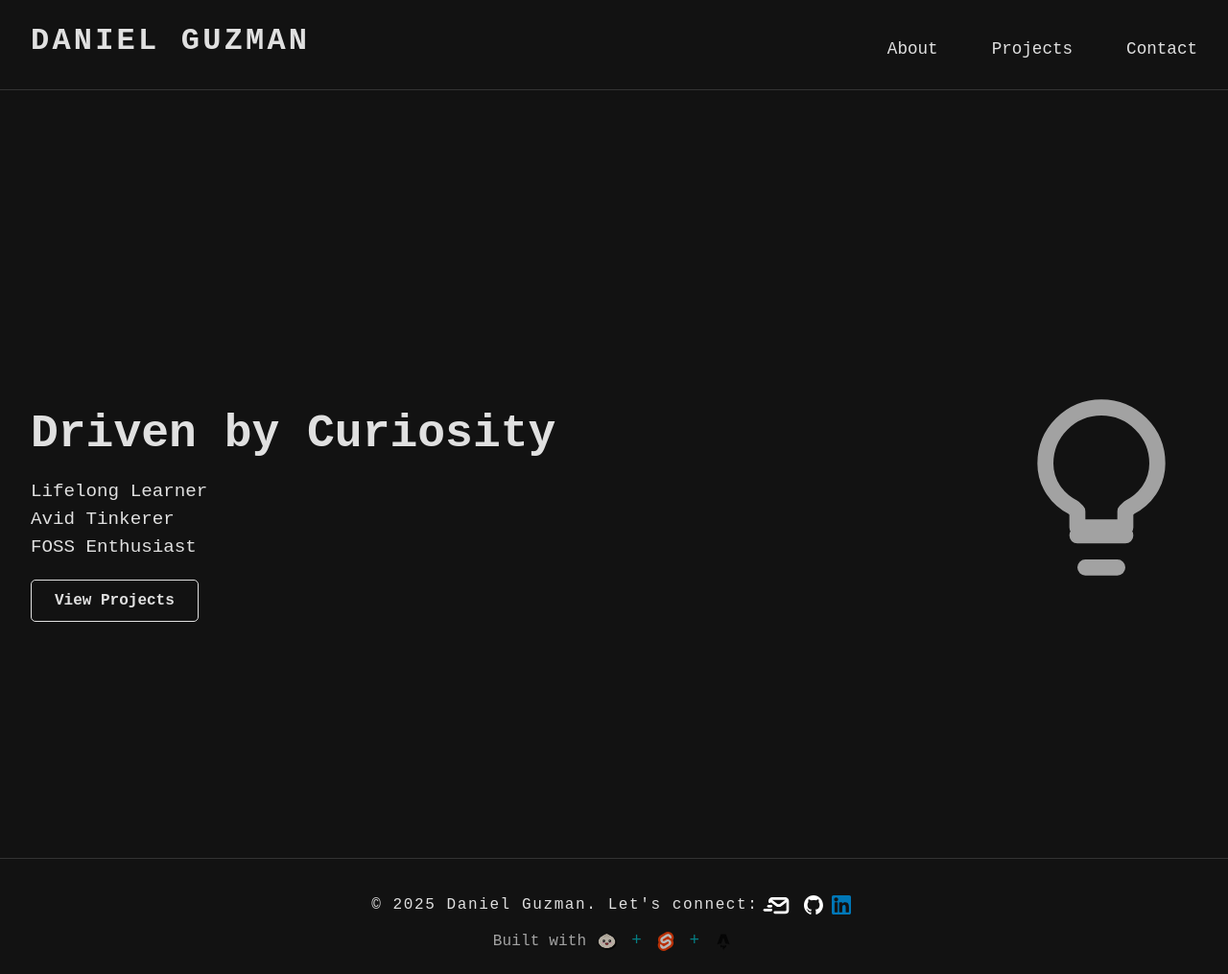
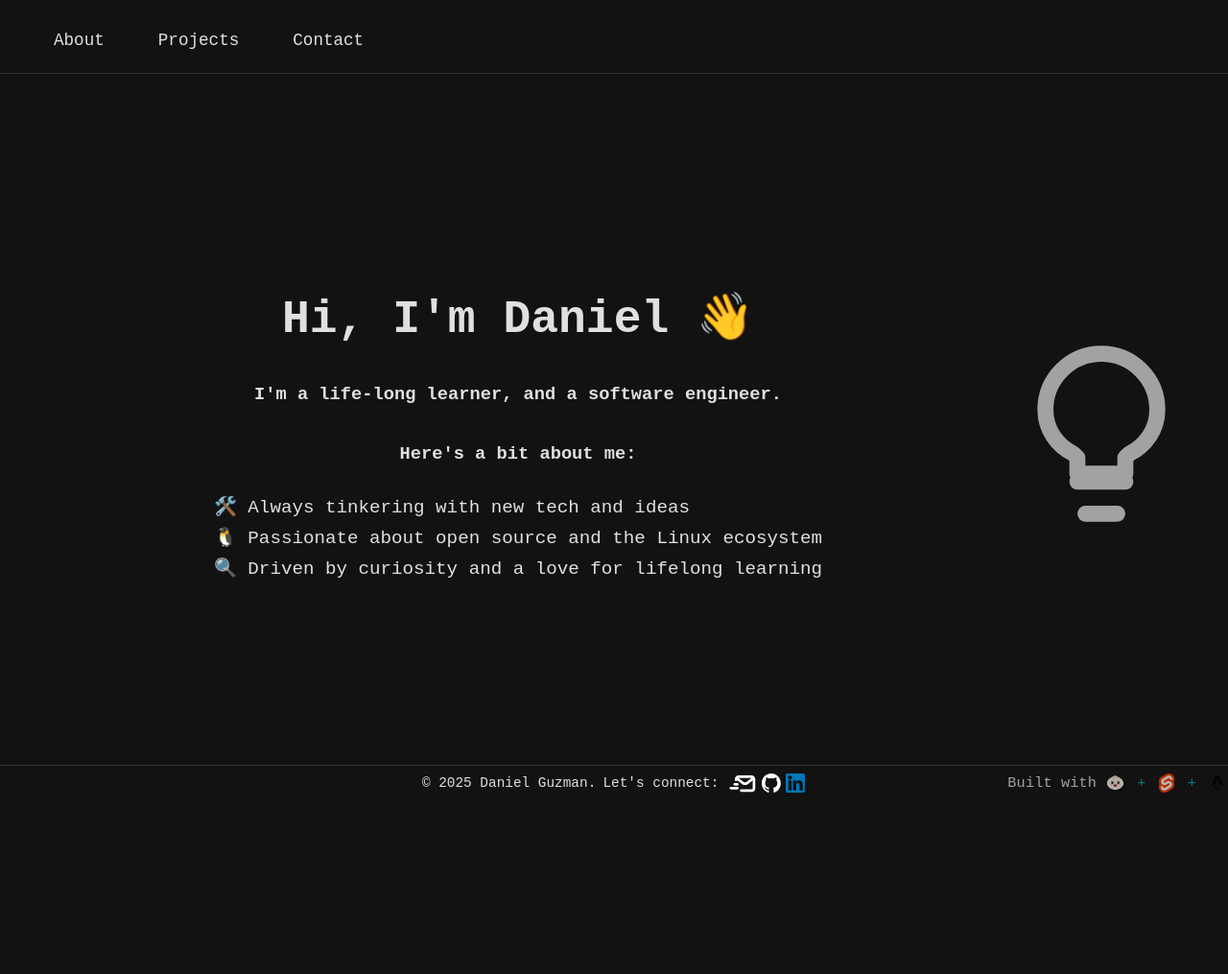
Before and after one commit to aureleon/nexus, an Astro site: page / in a window 1280 px wide. Shown: the whole page at 96% size. After the commit the page ends 832 px from the top, so only its background shows below. Built offline with nearby package versions, Linux system fonts and the light colour scheme; Astro itself is replaced by a stand-in of ours.

Commit message:
feat: Modified src/ structure, working on light/dark theme (with lightbulb)
- Also did some visual restructuring of hero and footer components

```diff
--- a/src/pages/components/Footer.svelte
+++ b/src/components/Footer.svelte
@@ -3,13 +3,15 @@
 </script>
 
 <footer class="footer">
-  <div class="footer-content">
-    <p>
-      <span class="footer-owner">&copy; {currentYear} Daniel Guzman. Let's connect:
-        <a href="mailto:dhguzman@proton.me" class="footer-link" aria-label="Email">
-          <img src="/socials/email-dark.svg" alt="Email" width="32" height="32" style="vertical-align: middle;" />
-        </a>
+  <div class="footer-content-row">
+    <div class="footer-main-text">
+      <div class="footer-copyright">&copy; {currentYear} Daniel Guzman.</div>
+      <div class="footer-connect">
+        Let's connect:
         <span class="footer-socials">
+          <a href="mailto:dhguzman@proton.me" class="footer-link" aria-label="Email">
+            <img src="/socials/email-dark.svg" alt="Email" width="32" height="32" style="vertical-align: middle;" />
+          </a>
           <a href="https://github.com/aureleon" class="footer-link" target="_blank" rel="noopener" aria-label="GitHub">
             <img src="/socials/github.svg" alt="GitHub" width="20" height="20" style="vertical-align: middle;" />
           </a>
@@ -17,8 +19,8 @@
             <img src="/socials/linkedin.svg" alt="LinkedIn" width="20" height="20" style="vertical-align: middle;" />
           </a>
         </span>
-      </span>
-    </p>
+      </div>
+    </div>
     <div class="built-with">
       <span>
         Built with
@@ -40,9 +42,9 @@
 
 <style>
 .footer {
-  padding: 2rem 0 1.5rem 0;
+  padding: 0.5rem 0 0.3rem 0; /* Reduced padding */
   text-align: center;
-  font-size: 1rem;
+  font-size: 0.9rem; /* Slightly smaller font */
   border-top: 1px solid #333;
   margin-top: auto;
   background: none;
@@ -51,42 +53,38 @@
   font-family: 'Fira Mono', monospace;
 }
 
-.footer-content {
-  max-width: 700px;
-  margin: 0 auto;
+.footer-content-row {
   display: flex;
-  flex-direction: column;
+  flex-direction: row;
   align-items: center;
-  gap: 0.5rem;
+  justify-content: space-between;
+  max-width: 100vw;
+  margin: 0;
+  width: 100vw;
+  gap: 0;
+  position: relative;
 }
 
-.footer-content p {
-  margin: 0;
-  font-size: 1.1rem;
-  letter-spacing: 0.01em;
+.footer-main-text {
+  position: absolute;
+  left: 50%;
+  top: 50%;
+  transform: translate(-50%, -50%);
   display: flex;
+  flex-direction: row;
+  justify-content: center;
   align-items: center;
-  flex-wrap: wrap;
+  text-align: center;
   gap: 0.5em;
-}
-
-.footer-owner {
-  font-size: 1rem;
-  letter-spacing: 0.1em;
-  margin-right: 0.2em;
-  padding: 0 0.1em;
-  font-weight: 400;
-  display: flex;
-  align-items: center;
 }
 
 .footer-link {
   color: inherit;
   text-decoration: none;
-  margin: 0 0.15em 0 0.15em;
+  margin: 0 0.08em 0 0.08em; /* Reduced margin */
   transition: color 0.2s;
   font-weight: 400;
-  font-size: 1rem;
+  font-size: 0.95rem; /* Slightly smaller font */
   letter-spacing: 0.1em;
 }
 
@@ -96,26 +94,80 @@
 }
 
 .built-with {
-  margin-top: 0.2rem;
-  font-size: 1rem;
+  flex: 0 0 auto;
+  display: flex;
+  align-items: center;
+  justify-content: flex-end;
+  text-align: right;
+  font-size: 0.95rem;
   opacity: 0.7;
   letter-spacing: 0.01em;
-  display: flex;
-  align-items: center;
-  gap: 0.3em;
+  gap: 0.15em;
+  white-space: nowrap;
+  margin-left: auto;
 }
 
 .footer-plus {
   color: #00ADB5;
   font-weight: 500;
-  font-size: 1.1em;
-  margin: 0 0.15em;
+  font-size: 1em; /* Slightly smaller font */
+  margin: 0 0.08em;
 }
 
 .footer-socials {
-  margin-left: 0.5em;
+  margin-left: 0.2em; /* Reduced margin */
   display: inline-flex;
-  gap: 0.3em;
+  gap: 0.15em; /* Reduced gap */
   align-items: center;
 }
+
+.footer-copyright {
+  white-space: nowrap;
+}
+
+.footer-connect {
+  display: flex;
+  align-items: center;
+  gap: 0.3em;
+  flex-wrap: wrap;
+}
+
+@media (max-width: 900px) {
+  .footer-content-row {
+    flex-direction: column;
+    align-items: center;
+    gap: 0.5rem;
+    width: 100vw;
+    max-width: 100vw;
+    position: static;
+  }
+  .built-with {
+    margin-left: 0;
+    justify-content: center;
+    width: 100%;
+    text-align: center;
+  }
+  .footer-main-text {
+    position: static;
+    left: auto;
+    top: auto;
+    transform: none;
+    width: 100%;
+    justify-content: center;
+  }
+}
+
+@media (max-width: 768px) {
+  .built-with {
+    width: 100%;
+    justify-content: center;
+  }
+}
+
+@media (max-width: 600px) {
+  .footer-main-text {
+    flex-direction: column;
+    gap: 0.2em;
+  }
+}
 </style>
--- a/src/pages/components/Header.svelte
+++ b/src/components/Header.svelte
@@ -3,7 +3,6 @@
 </script>
 
 <header>
-  <div class="logo">DANIEL GUZMAN</div>
   <nav>
     <a href="#about">About</a>
     <a href="#projects">Projects</a>
@@ -12,13 +11,6 @@
 </header>
 
 <style>
-.logo {
-  font-weight: bold;
-  font-size: 2rem;
-  letter-spacing: 0.1em;
-  margin-bottom: 0.5rem;
-  font-family: 'Fira Mono', monospace;
-}
 nav {
   display: flex;
   gap: 2rem;
--- /dev/null
+++ b/src/components/Hero.svelte
@@ -0,0 +1,85 @@
+<script>
+  import { theme, toggleTheme } from '../lib/ThemeStore.ts';
+  let currentTheme;
+  theme.subscribe(value => currentTheme = value);
+</script>
+
+<section class="hero">
+  <div class="hero-text">
+    <h1>Hi, I'm Daniel 👋</h1>
+    <h3>I'm a life-long learner, and a software engineer.</h3>
+    <h3>Here's a bit about me:</h3>
+    <ul class="creative-list">
+      <li>🛠️ Always tinkering with new tech and ideas</li>
+      <li>🐧 Passionate about open source and the Linux ecosystem</li>
+      <li>🔍 Driven by curiosity and a love for lifelong learning</li>
+    </ul>
+  </div>
+  <div class="hero-icon">
+    <button aria-label="Toggle theme" on:click={toggleTheme} style="background:none;border:none;cursor:pointer;padding:0;">
+      <img src={currentTheme === 'light' ? '/extra/lightbulb-on.svg' : '/extra/lightbulb-off.svg'} alt="Lightbulb Icon" />
+    </button>
+  </div>
+</section>
+
+<style>
+  .hero {
+    display: flex;
+    flex-direction: row;
+    justify-content: space-between;
+    align-items: center;
+    padding: 4rem 2rem;
+    min-height: 70vh; /* Reduced from 80vh */
+    font-family: 'Fira Mono', monospace;
+  }
+  .hero-text {
+    display: flex;
+    flex-direction: column;
+    align-items: center;
+    justify-content: center;
+    text-align: center;
+    flex: 1;
+  }
+  .hero-text h1 {
+    font-size: 3rem;
+    margin-bottom: 1rem;
+    font-family: 'Fira Mono', monospace;
+  }
+  /* Removed unused .hero-text p selector */
+  .hero-text h3 {
+    margin-top: 1.5rem;
+    margin-bottom: 1rem;
+  }
+  .hero-icon {
+    display: flex;
+    flex-direction: column;
+    align-items: center;
+    justify-content: center;
+  }
+  .hero-icon img {
+    width: 200px;
+    opacity: 0.7;
+  }
+  @media (max-width: 768px) {
+    .hero {
+      flex-direction: column;
+      text-align: center;
+    }
+    .hero-icon img {
+      margin-top: 2rem;
+    }
+  }
+  /* Add creative-list styling */
+  .creative-list {
+    list-style: none;
+    padding-left: 0;
+    margin-bottom: 2rem;
+  }
+  .creative-list li {
+    font-size: 1.2rem;
+    margin-bottom: 0.5rem;
+    display: flex;
+    align-items: center;
+    gap: 0.5rem;
+  }
+</style>
--- /dev/null
+++ b/src/lib/ThemeStore.ts
@@ -0,0 +1,23 @@
+import { writable } from 'svelte/store';
+
+// Define the type for the theme
+export type Theme = 'light' | 'dark';
+
+// Check localStorage if available
+const initialTheme: Theme = typeof localStorage !== 'undefined'
+  ? (localStorage.getItem('theme') as Theme) || 'dark'
+  : 'dark';
+
+export const theme = writable<Theme>(initialTheme);
+
+theme.subscribe((value: Theme) => {
+  if (typeof document !== 'undefined') {
+    document.documentElement.setAttribute('data-theme', value);
+    localStorage.setItem('theme', value);
+  }
+});
+
+export function toggleTheme(): void {
+  console.log('Toggling theme');
+  theme.update((current: Theme) => (current === 'light' ? 'dark' : 'light'));
+}
--- a/src/pages/components/Hero.svelte
+++ /dev/null
@@ -1,65 +0,0 @@
-<script>
-    // Simple component, props if needed later
-  </script>
-
-  <section class="hero">
-    <div class="hero-text">
-      <h1>Driven by Curiosity</h1>
-      <p>Lifelong Learner<br>Avid Tinkerer<br>FOSS Enthusiast</p>
-      <a href="#projects" class="btn">View Projects</a>
-    </div>
-    <div class="hero-icon">
-      <img src="/extra/lightbulb.svg" alt="Lightbulb Icon" />
-    </div>
-  </section>
-
-  <style>
-    .hero {
-      display: flex;
-      flex-direction: row;
-      justify-content: space-between;
-      align-items: center;
-      padding: 4rem 2rem;
-      min-height: 80vh;
-      font-family: 'Fira Mono', monospace;
-    }
-    .hero-text h1 {
-      font-size: 3rem;
-      margin-bottom: 1rem;
-      font-family: 'Fira Mono', monospace;
-    }
-    .hero-text p {
-      font-size: 1.2rem;
-      line-height: 1.8rem;
-      margin-bottom: 2rem;
-      font-family: 'Fira Mono', monospace;
-    }
-    .btn {
-      padding: 0.75rem 1.5rem;
-      border: 1px solid #E0E0E0;
-      text-decoration: none;
-      color: #E0E0E0;
-      font-weight: bold;
-      border-radius: 5px;
-      transition: background-color 0.3s;
-      font-family: 'Fira Mono', monospace;
-    }
-    .btn:hover {
-      background-color: #00ADB5;
-      border-color: #00ADB5;
-      color: #121212;
-    }
-    .hero-icon img {
-      width: 200px;
-      opacity: 0.7;
-    }
-    @media (max-width: 768px) {
-      .hero {
-        flex-direction: column;
-        text-align: center;
-      }
-      .hero-icon img {
-        margin-top: 2rem;
-      }
-    }
-  </style>
--- a/src/pages/index.astro
+++ b/src/pages/index.astro
@@ -1,13 +1,13 @@
 ---
-import BaseLayout from './layouts/BaseLayout.astro';
-import Hero from './components/Hero.svelte';
-import Header from './components/Header.svelte';
-import Footer from './components/Footer.svelte';
+import BaseLayout from '../layouts/BaseLayout.astro';
+import Hero from '../components/Hero.svelte';
+import Header from '../components/Header.svelte';
+import Footer from '../components/Footer.svelte';
 ---
 <BaseLayout>
   <Header />
   <main>
-    <Hero />
+    <Hero client:load />
   </main>
   <Footer />
 </BaseLayout>
```
Also changed, not shown: public/extra/lightbulb-off.svg (renamed from public/extra/lightbulb.svg), public/extra/lightbulb-on.svg (added), src/layouts/BaseLayout.astro (renamed from src/pages/layouts/BaseLayout.astro).
